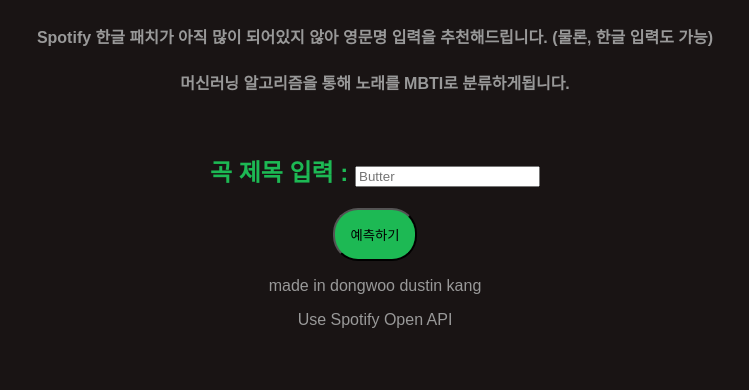
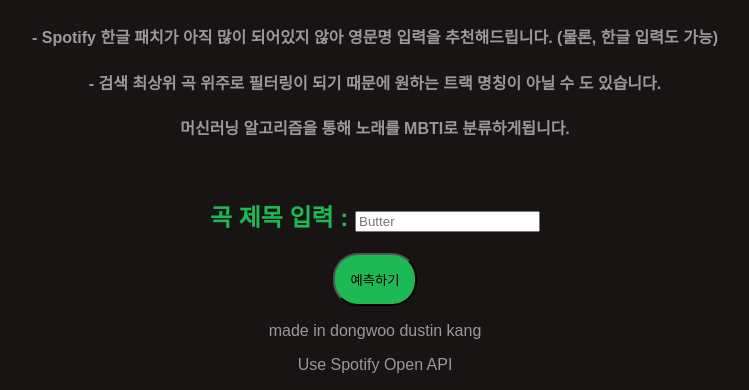
Before and after one commit to dustin-kang/db-music-mbti-classification, a Flask app: page / in a window 1280 px wide. Shown: the part 605-995 px from the top of the page, without its empty margins (265-1014 px from the left). Before the commit the page ends 933 px from the top, so only its background shows below. Run offline with Flask 2, Linux system fonts and the light colour scheme; parts of the project's set-up code (start-up, migrations or seed data) failed here and were passed over.

Commit message:
custom Upload11

```diff
--- a/templates/recv.html
+++ b/templates/recv.html
@@ -12,8 +12,8 @@
         <h1 style="font-family:sans-serif; color: #191414;">{{ pred[0] }}</h1><br><br>
         <a href='/' style="font-family:sans-serif; color: #191414;">다시 해볼래요.</a><br><br>
         <h3 style="font-family:sans-serif; color: #191414;">저희 서비스를 이용해주셔서 감사합니다.</h1>
-        <p style="font-family:sans-serif; color: #191414;">저희 서비스는 단순 Side Project 용이고 생각보다 다른 답이 나올 수 있습니다.<br> 데이터도 부족하기도 하고, 분류를 진행하기위해 16가지의 클래스분류를 해야하니 정확도가 낮아진다는 점 유의해주시길 바랍니다. <br>
-        더 좋은 모습과 발전을 기대하며 위 서비스는 재미용으로 해보시길 바랍니다.<br><br> 감사합니다. 메리크리스마스 <br> 개발자 dustin 마음을 담아.(INTJ)</p>
+        <p style="font-family:sans-serif; color: #191414;">저희 서비스는 가벼운 Side Project 용이고 생각보다 다른 답이 나올 수 있습니다.<br> 16가지의 다중클래스 분류이다보니 정확도가 낮아진다는 점 양해부탁드립니다. <br>
+        위 서비스는 재미용으로 즐겨주시고 또 다른 콘텐츠로 볼 수 있길 기대하며. <br> <br> 감사함을 담아, 개발자 DUSTIN 올림 (INTJ)</p>
     </center>
 
 </body>
--- a/templates/send.html
+++ b/templates/send.html
@@ -12,7 +12,8 @@
         <!-- <img src='https://raw.githubusercontent.com/dustin-kang/Proj3_MusicMBTIClassfication/custom/templates/home_2.png' alt="방법"> -->
         <h3 style="font-family:sans-serif; color: #999999;">곡의 제목을 아래 입력란에 넣어주시면 됩니다.</h4><br>
         <iframe src="https://giphy.com/embed/o0vwzuFwCGAFO" width="320" height="320" frameBorder="0" class="giphy-embed" allowFullScreen></iframe>
-        <h4 style="font-family:sans-serif; color: #999999;">Spotify 한글 패치가 아직 많이 되어있지 않아 영문명 입력을 추천해드립니다. (물론, 한글 입력도 가능)  </h4>
+        <h4 style="font-family:sans-serif; color: #999999;">- Spotify 한글 패치가 아직 많이 되어있지 않아 영문명 입력을 추천해드립니다. (물론, 한글 입력도 가능)  </h4>
+        <h4 style="font-family:sans-serif; color: #999999;">- 검색 최상위 곡 위주로 필터링이 되기 때문에 원하는 트랙 명칭이 아닐 수 도 있습니다.  </h4>
         <h4 style="font-family:sans-serif; color: #999999;">머신러닝 알고리즘을 통해 노래를 MBTI로 분류하게됩니다.  </h4><br>
         <form method="POST", action="{{url_for('recv')}}">
             <h2 style="font-family:sans-serif; color: #1DB954;"> 곡 제목 입력 :  <input type="text", name='inpute_code', placeholder="Butter" width="600px" ></h2>
```
Also changed, not shown: 1 other file.
